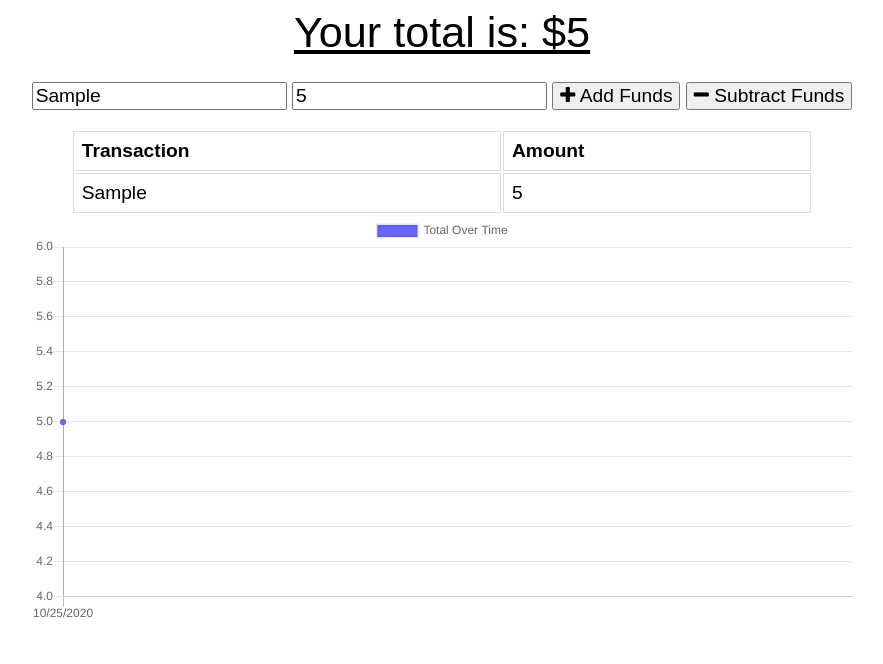
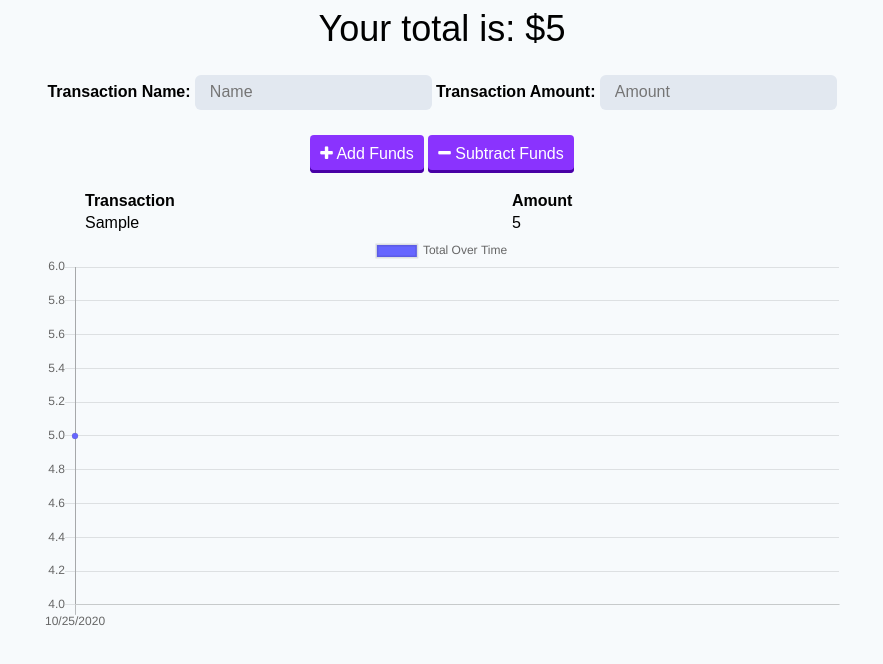
Before and after one commit to SeyKoplik/PWA_Budget-Tracker, a website: page public/index.html in a window 1280 px wide. Both pictures are taken after typing "Sample", "5" into the empty fields and a click on the button "Add Funds". Shown: the whole page, without its empty margins (198-1081 px from the left). Drawn offline with nearby package versions, Linux system fonts and the light colour scheme; no server answers.

Commit message:
reorganized folders

```diff
--- /dev/null
+++ b/public/assets/css/styles.css
@@ -0,0 +1,81 @@
+*, *::before, *::after {
+  box-sizing: border-box;
+}
+
+body {
+  font-size: 16px;
+  font-family: Arial;
+  background-color: #F7FAFC;
+}
+
+button,
+input {
+  font-size: 1em;
+  font-family: Arial;
+}
+
+label {
+  font-weight: 900;
+}
+
+input {
+  border: 2px solid transparent;
+  border-radius: 6px;
+  padding: .4em .8em;
+  background-color: #E2E8F0;
+}
+
+input:focus {
+  background-color: #FFFFFF;
+  border: 2px solid #CBD5E0;
+  outline: 0;
+}
+
+button {
+  background: #8A33FE;
+  border: none;
+  border-radius: 4px;
+  cursor: pointer;
+  color: #FFFFFF;
+  padding: 10px;
+  box-shadow: inset 0 -3px 0 0 #4801A5;
+}
+
+button:active {
+  box-shadow: none;
+  transform: translateY(3px);
+}
+
+table {
+  width: 100%;
+}
+
+.error {
+  color: red;
+}
+
+.wrapper {
+  margin: 0 auto;
+  max-width: 800px;
+  text-align: center;
+}
+
+.total {
+  font-size: 150%;
+}
+
+form {
+  margin-top: 25px;
+}
+
+.transactions {
+  text-align: left;
+  max-height: 300px;
+  overflow: auto;
+  width: 90%;
+  margin: 0 auto;
+}
+
+.transaction-buttons {
+  margin-top: 25px;
+}
--- /dev/null
+++ b/public/assets/js/db.js
@@ -0,0 +1,68 @@
+let db;
+// create a new db request for a "budget" database.
+const request = indexedDB.open("budget", 1);
+
+request.onupgradeneeded = function (event) {
+  // create object store called "pending" and set autoIncrement to true
+  const db = event.target.result
+  db.createObjectStore("pending", { autoIncrement: true });
+};
+
+request.onsuccess = function (event) {
+  db = event.target.result;
+
+  // Checks to see if the user goes back to online status
+  // If the application is online
+  if (navigator.onLine) {
+    checkDatabase();
+  }
+};
+
+request.onerror = function (event) {
+  // log error here
+  console.log("There has been an error with retrieving your data" + request.error);
+};
+
+function saveRecord(record) {
+  // create a transaction on the pending db with readwrite access
+  const transaction = db.transaction(["pending"], "readwrite");
+  // access your pending object store
+  const pendingStore = transaction.objectStore("pending");
+  // add record to your store with add method.
+  pendingStore.add(record);
+}
+
+function checkDatabase() {
+  // open a transaction on your pending db
+  const transaction = db.transaction(["pending"], "readwrite");
+  // access your pending object store
+  const pendingStore = transaction.objectStore("pending");
+
+  // get all records from store and set to a variable
+  const getAll = pendingStore.getAll();
+
+  getAll.onsuccess = function () {
+    if (getAll.result.length > 0) {
+      fetch('/api/transaction/bulk', {
+        method: 'POST',
+        body: JSON.stringify(getAll.result),
+        headers: {
+          Accept: 'application/json, text/plain, */*',
+          'Content-Type': 'application/json',
+        },
+      })
+        .then((response) => response.json())
+        .then(() => {
+          // if successful, open a transaction on your pending db
+          const transaction = db.transaction(["pending"], "readwrite");
+          // access your pending object store
+          const pendingStore = transaction.objectStore("pending");
+          // clear all items in your store
+          pendingStore.clear();
+        });
+    }
+  };
+}
+
+// listen for app coming back online
+window.addEventListener('online', checkDatabase);
--- a/public/index.js
+++ b/public/assets/js/index.js
@@ -2,13 +2,10 @@ let transactions = [];
 let myChart;
 
 fetch("/api/transaction")
-  .then(response => {
-    return response.json();
-  })
+  .then(response => response.json())
   .then(data => {
     // save db data on global variable
     transactions = data;
-
     populateTotal();
     populateTable();
     populateChart();
@@ -16,21 +13,21 @@ fetch("/api/transaction")
 
 function populateTotal() {
   // reduce transaction amounts to a single total value
-  let total = transactions.reduce((total, t) => {
+  const total = transactions.reduce((total, t) => {
     return total + parseInt(t.value);
   }, 0);
 
-  let totalEl = document.querySelector("#total");
+  const totalEl = document.querySelector("#total");
   totalEl.textContent = total;
 }
 
 function populateTable() {
-  let tbody = document.querySelector("#tbody");
+  const tbody = document.querySelector("#tbody");
   tbody.innerHTML = "";
 
   transactions.forEach(transaction => {
     // create and populate a table row
-    let tr = document.createElement("tr");
+    const tr = document.createElement("tr");
     tr.innerHTML = `
       <td>${transaction.name}</td>
       <td>${transaction.value}</td>
@@ -42,17 +39,17 @@ function populateTable() {
 
 function populateChart() {
   // copy array and reverse it
-  let reversed = transactions.slice().reverse();
+  const reversed = transactions.slice().reverse();
   let sum = 0;
 
   // create date labels for chart
-  let labels = reversed.map(t => {
-    let date = new Date(t.date);
+  const labels = reversed.map(t => {
+    const date = new Date(t.date);
     return `${date.getMonth() + 1}/${date.getDate()}/${date.getFullYear()}`;
   });
 
   // create incremental values for chart
-  let data = reversed.map(t => {
+  const data = reversed.map(t => {
     sum += parseInt(t.value);
     return sum;
   });
@@ -62,38 +59,39 @@ function populateChart() {
     myChart.destroy();
   }
 
-  let ctx = document.getElementById("myChart").getContext("2d");
+  const ctx = document.getElementById("my-chart").getContext("2d");
 
   myChart = new Chart(ctx, {
-    type: 'line',
+    type: "line",
     data: {
       labels,
-        datasets: [{
+      datasets: [
+        {
           label: "Total Over Time",
           fill: true,
           backgroundColor: "#6666ff",
           data
-        }]
+        }
+      ]
     }
   });
 }
 
 function sendTransaction(isAdding) {
-  let nameEl = document.querySelector("#t-name");
-  let amountEl = document.querySelector("#t-amount");
-  let errorEl = document.querySelector(".form .error");
+  const nameEl = document.querySelector("#t-name");
+  const amountEl = document.querySelector("#t-amount");
+  const errorEl = document.querySelector("form .error");
 
   // validate form
   if (nameEl.value === "" || amountEl.value === "") {
     errorEl.textContent = "Missing Information";
     return;
-  }
-  else {
+  } else {
     errorEl.textContent = "";
   }
 
   // create record
-  let transaction = {
+  const transaction = {
     name: nameEl.value,
     value: amountEl.value,
     date: new Date().toISOString()
@@ -121,14 +119,11 @@ function sendTransaction(isAdding) {
       "Content-Type": "application/json"
     }
   })
-  .then(response => {
-    return response.json();
-  })
+    .then(response => response.json())
     .then(data => {
       if (data.errors) {
         errorEl.textContent = "Missing Information";
-    }
-    else {
+      } else {
         // clear form
         nameEl.value = "";
         amountEl.value = "";
@@ -144,10 +139,12 @@ function sendTransaction(isAdding) {
     });
 }
 
-document.querySelector("#add-btn").onclick = function() {
+document.querySelector("#add-btn").addEventListener("click", function(event) {
+  event.preventDefault();
   sendTransaction(true);
-};
+});
 
-document.querySelector("#sub-btn").onclick = function() {
+document.querySelector("#sub-btn").addEventListener("click", function(event) {
+  event.preventDefault();
   sendTransaction(false);
-};
+});
--- a/public/index.html
+++ b/public/index.html
@@ -8,7 +8,10 @@
   <link rel="shortcut icon" href="icons/icon-192x192.png" type="image/x-icon">
 
   <link rel="stylesheet" href="https://stackpath.bootstrapcdn.com/font-awesome/4.7.0/css/font-awesome.min.css">
-  <link rel="stylesheet" href="styles.css">
+
+  <link rel="stylesheet" href="/assets/css/styles.css">
+
+  <link rel="manifest" href="manifest.webmanifest">
 
   <title>Budget Tracker</title>
 </head>
@@ -18,13 +21,21 @@
       <div class="total">Your total is: $<span id="total">0</span></div>
     </div>
 
-    <div class="form">
-      <input type="text" id="t-name" placeholder="Name of transaction" />
-      <input type="number" min="0" id="t-amount" placeholder="Transaction amount" />
-      <button id="add-btn"><i class="fa fa-plus buttons"></i> Add Funds</button>
-      <button id="sub-btn"><i class="fa fa-minus"></i> Subtract Funds</button>
-      <p class="error"></p>
-    </div>
+    <form>
+      <label for="t-name">Transaction Name:</label>
+      <input type="text" id="t-name" placeholder="Name" />
+
+      <label for="t-amount">Transaction Amount:</label>
+      <input type="number" min="0" id="t-amount" placeholder="Amount" />
+
+      <div class="transaction-buttons">
+        <button id="add-btn"><i class="fa fa-plus"></i> Add Funds</button>
+        <button id="sub-btn">
+          <i class="fa fa-minus"></i> Subtract Funds
+        </button>
+      </div>
+      <p role="alert" class="error"></p>
+    </form>
 
     <div class="transactions">
       <table>
@@ -32,16 +43,28 @@
           <th>Transaction</th>
           <th>Amount</th>
         </thead>
-        <tbody id="tbody">
-
-        </tbody>
+        <tbody id="tbody"></tbody>
       </table>
     </div>
 
-    <canvas id="myChart"></canvas>
+    <canvas id="my-chart"></canvas>
   </div>
 
   <script src="https://cdn.jsdelivr.net/npm/chart.js@2.8.0"></script>
-  <script src="index.js"></script>
+
+  <script src="/assets/js/db.js"></script>
+
+  <script src="/assets/js/index.js"></script>
+
+  <script>
+    if ("serviceWorker" in navigator) {
+      window.addEventListener("load", () => {
+        navigator.serviceWorker.register("service-worker.js")
+          .then(reg => {
+            console.log("We found your service worker file!", reg);
+          });
+      });
+    }
+  </script>
 </body>
 </html>
--- a/public/styles.css
+++ /dev/null
@@ -1,51 +0,0 @@
-body {
-  font-size: 120%;
-  font-family: Arial;
-}
-
-button, input {
-  font-size: 100%;
-  font-family: Arial;
-}
-
-table {
-  width: 100%;
-}
-
-td, th {
-  border: 1px solid #dddddd;
-  text-align: left;
-  padding: 8px;
-}
-
-tr:nth-child(even) {
-  background-color: #dddddd;
-}
-
-.error {
-  color: red;
-}
-
-.wrapper {
-  margin: 0 auto;
-  max-width: 825px;
-  text-align: center;
-}
-
-.total {
-  font-size: 150%;
-  text-decoration: underline;
-}
-
-.form {
-  margin-top: 25px;
-  width: 100%;
-}
-
-.transactions {
-  text-align: left;
-  max-height: 300px;
-  overflow: auto;
-  width: 90%;
-  margin: 0 auto;
-}
```
Also changed, not shown: public/service-worker.js (added, +76 -0 lines), routes/api.js (+7 -6 lines), server.js (+12 -5 lines), public/assets/images/icons/icon-192x192.png (renamed from public/icons/icon-192x192.png), public/assets/images/icons/icon-512x512.png (renamed from public/icons/icon-512x512.png), public/manifest.webmanifest (added). Lines whose indentation alone changed are shown as unchanged.
